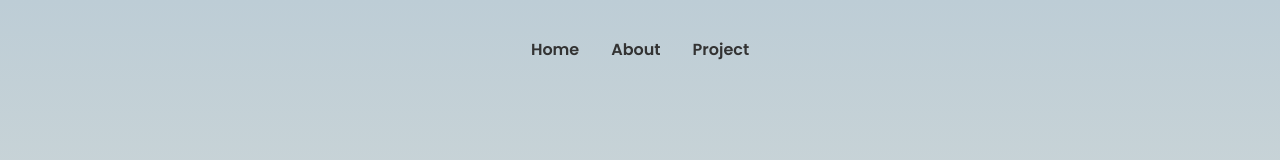
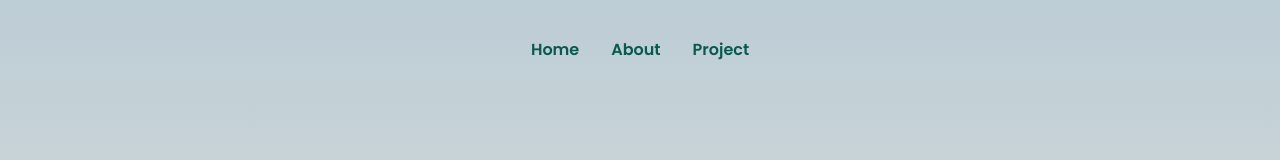
Before and after one commit to Lezonn/personal-site, a Vue app: page / in a window 1280 px wide. Shown: the top 160 px of the page. Built offline with nearby package versions, Linux system fonts and the light colour scheme.

Commit message:
change font color

```diff
--- a/src/assets/styles/_variables.scss
+++ b/src/assets/styles/_variables.scss
@@ -1,7 +1,6 @@
 // Color palette
-$primary-color: #6096b4;
-$secondary-color: #93bfcf;
+$primary-font-color: #075a4e;
+$dark-font-color: #333333;
+$dark-light-font-color: #454545;
 $primary-background-color: #bdcdd6;
 $secondary-background-color: #eee9da;
-$primary-font-color: #333333;
-$secondary-font-color: #efefef;
```
